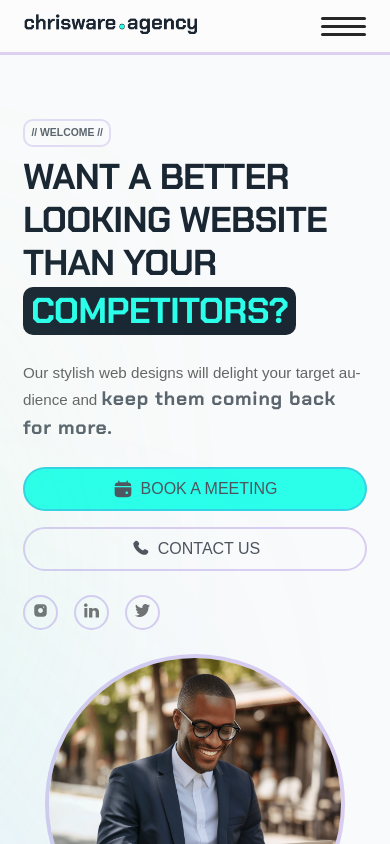
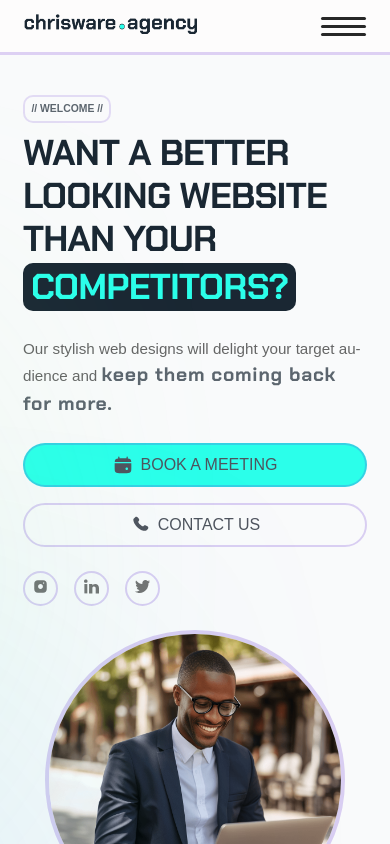
Before and after one commit to ChristianWare/chris-ware-agency, a Next.js app: page / in a window 390 px wide. Shown: the top 844 px of the page. Built offline with nearby package versions, Linux system fonts and the light colour scheme; no server answers; a web font is replaced by a local one.

Commit message:
Hero M-Top Fix

```diff
--- a/src/components/Hero/Hero.module.css
+++ b/src/components/Hero/Hero.module.css
@@ -162,6 +162,10 @@
 }
 
 @media screen and (max-width: 568px) {
+  .content {
+    margin-top: 2rem;
+  }
+
   .left {
     align-items: flex-start;
     justify-content: flex-start;
```
